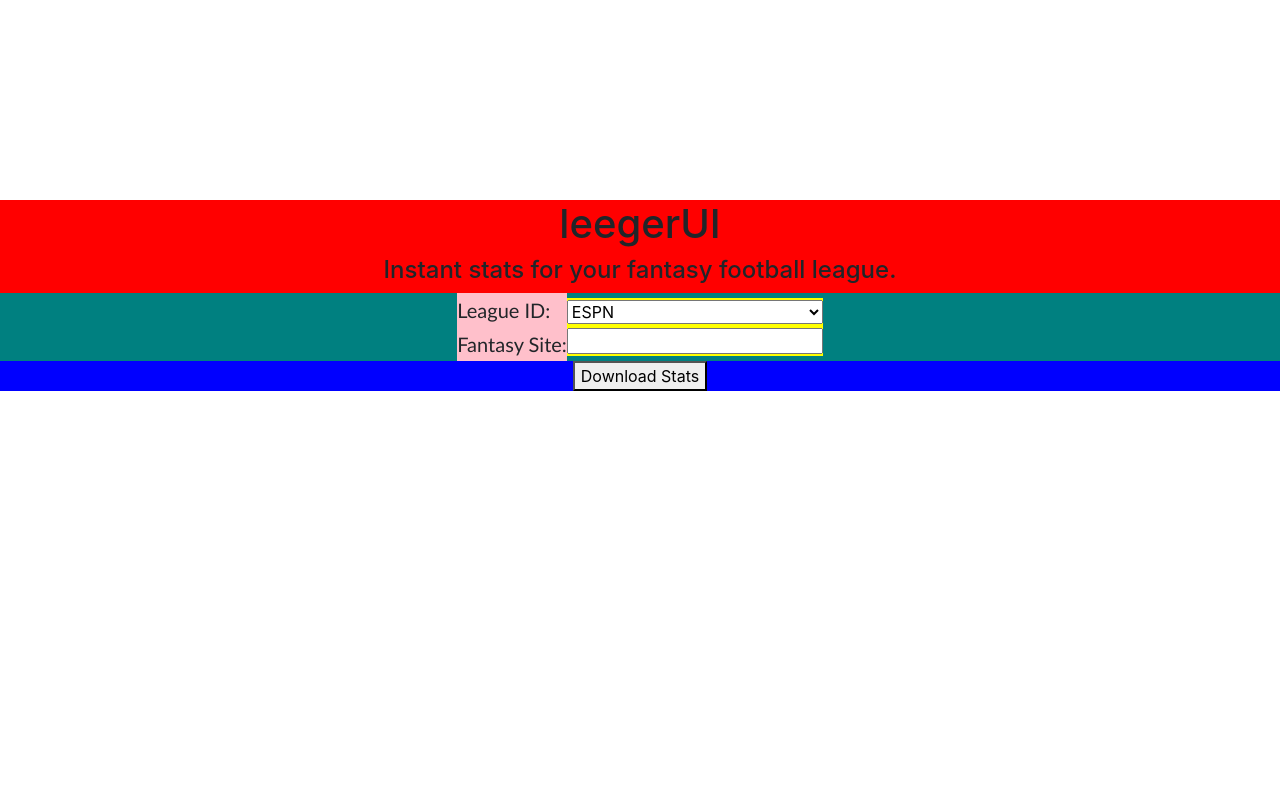
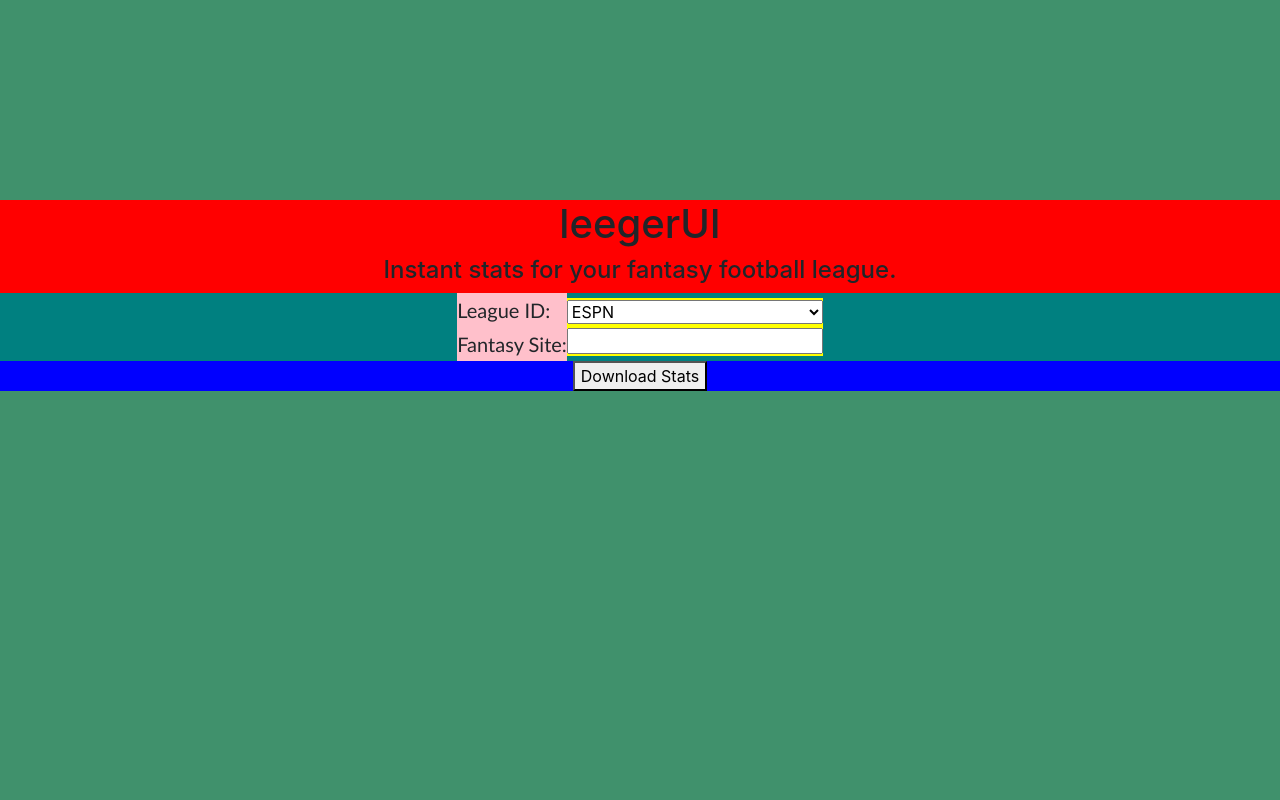
Before and after one commit to joeyagreco/leegerUI, a Python web app: template src/client/template/index.html in a window 1280 px wide. Run offline with Jinja, Linux system fonts and the light colour scheme; the template is opened without the code that fills it, so the values that code supplies are empty; some libraries are stand-ins or nearby versions.

Commit message:
working on index

```diff
--- a/src/client/static/css/index.css
+++ b/src/client/static/css/index.css
@@ -1,5 +1,11 @@
+html {
+    width: 100%;
+    height: 100%;
+    overflow-y: visible;
+}
+
 body {
-    background-color: #40916C;
+    background-color: #40916C !important;
     display: flex;
     flex-direction: column;
 }
```
